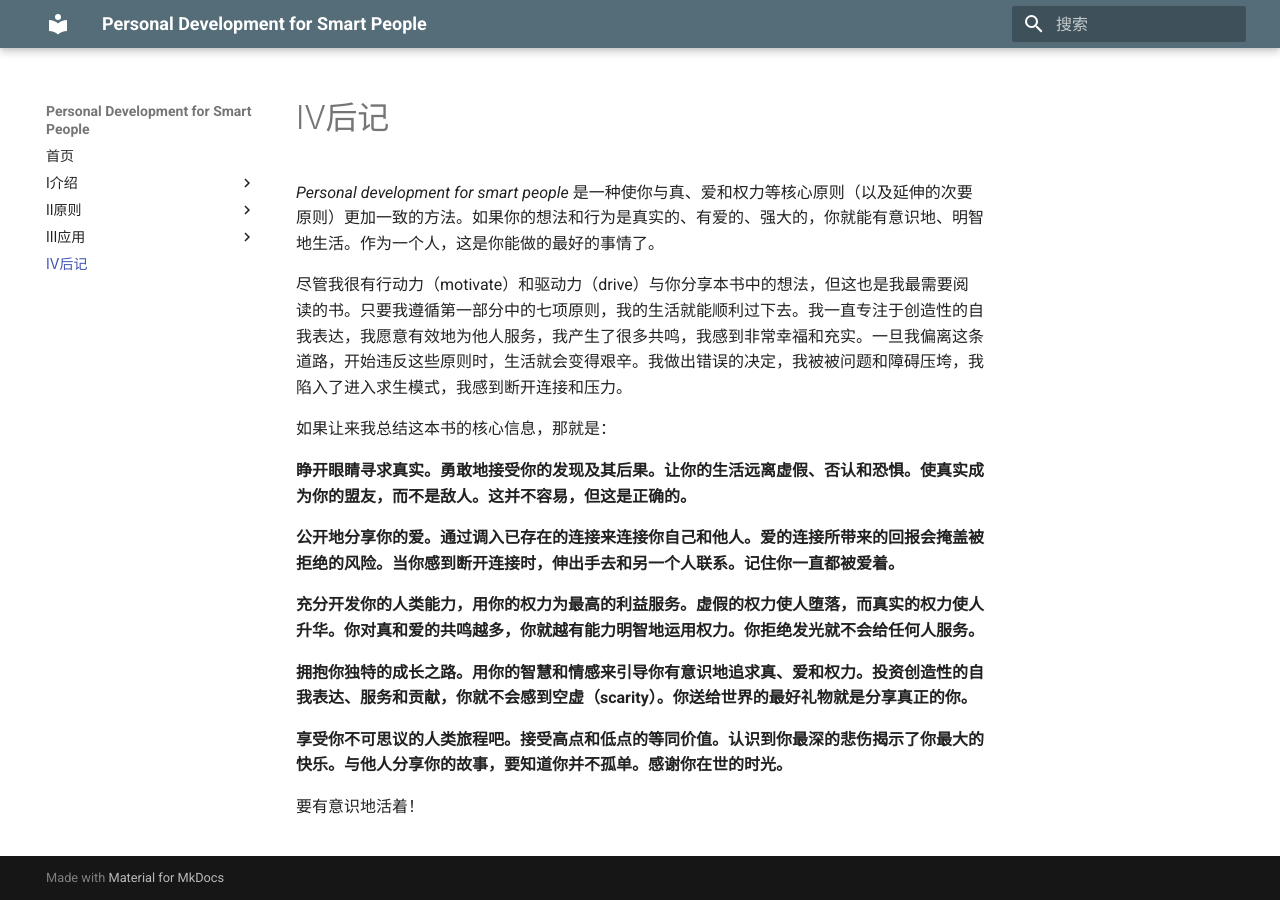
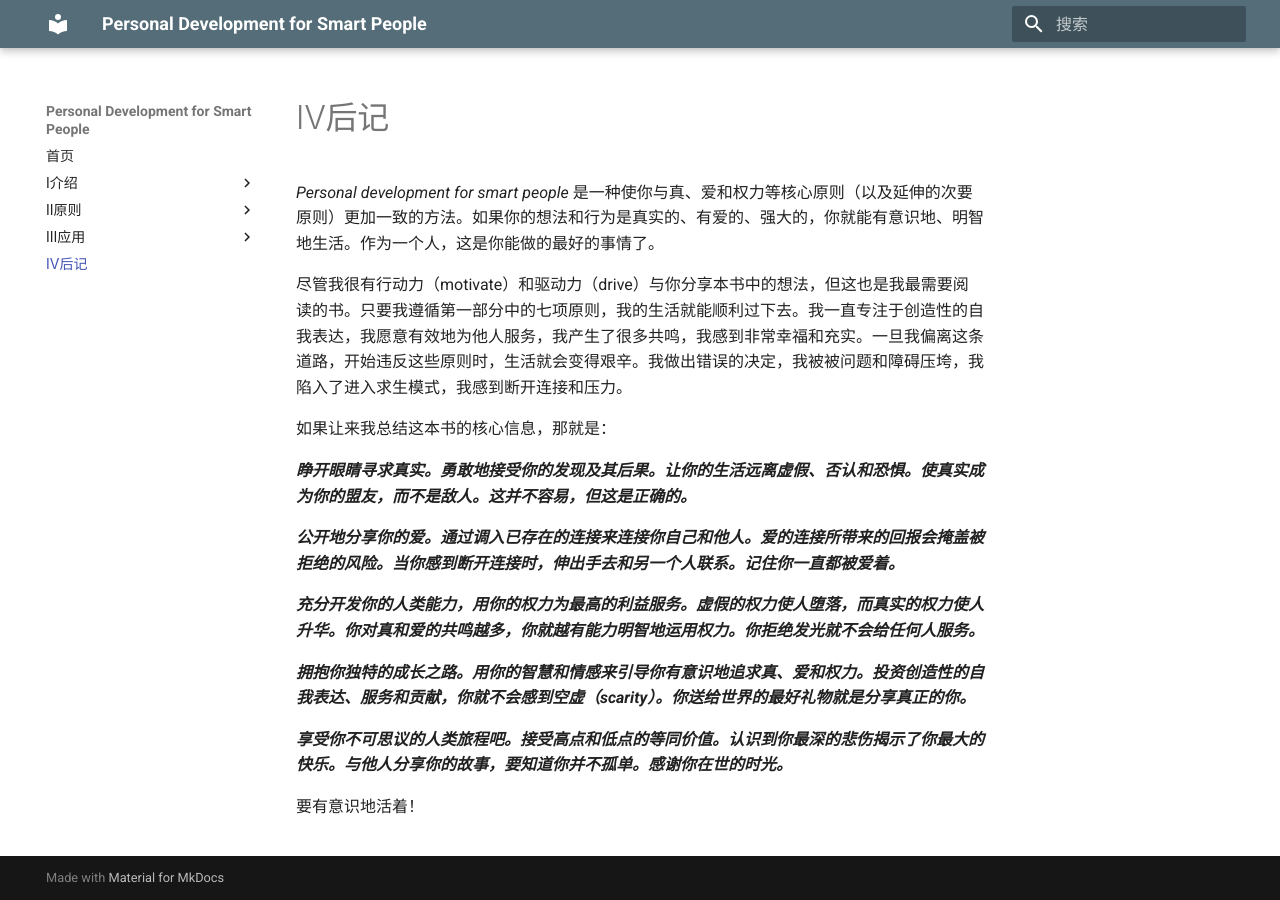
Before and after one commit to wtsnwei/pdsp, an MkDocs documentation site: the page built from docs/后记.md, in a window 1280 px wide. Built offline with MkDocs 1.6.1 and Material for MkDocs 9.7.7, drawn with Linux system fonts in a browser that asks for light colours.

Commit message:
修改样式

```diff
--- a/docs/后记.md
+++ b/docs/后记.md
@@ -4,14 +4,14 @@
 
 如果让来我总结这本书的核心信息，那就是：
 
-**睁开眼睛寻求真实。勇敢地接受你的发现及其后果。让你的生活远离虚假、否认和恐惧。使真实成为你的盟友，而不是敌人。这并不容易，但这是正确的。**
+***睁开眼睛寻求真实。勇敢地接受你的发现及其后果。让你的生活远离虚假、否认和恐惧。使真实成为你的盟友，而不是敌人。这并不容易，但这是正确的。***
 
-**公开地分享你的爱。通过调入已存在的连接来连接你自己和他人。爱的连接所带来的回报会掩盖被拒绝的风险。当你感到断开连接时，伸出手去和另一个人联系。记住你一直都被爱着。**
+***公开地分享你的爱。通过调入已存在的连接来连接你自己和他人。爱的连接所带来的回报会掩盖被拒绝的风险。当你感到断开连接时，伸出手去和另一个人联系。记住你一直都被爱着。***
 
-**充分开发你的人类能力，用你的权力为最高的利益服务。虚假的权力使人堕落，而真实的权力使人升华。你对真和爱的共鸣越多，你就越有能力明智地运用权力。你拒绝发光就不会给任何人服务。**
+***充分开发你的人类能力，用你的权力为最高的利益服务。虚假的权力使人堕落，而真实的权力使人升华。你对真和爱的共鸣越多，你就越有能力明智地运用权力。你拒绝发光就不会给任何人服务。***
 
-**拥抱你独特的成长之路。用你的智慧和情感来引导你有意识地追求真、爱和权力。投资创造性的自我表达、服务和贡献，你就不会感到空虚（scarity）。你送给世界的最好礼物就是分享真正的你。**
+***拥抱你独特的成长之路。用你的智慧和情感来引导你有意识地追求真、爱和权力。投资创造性的自我表达、服务和贡献，你就不会感到空虚（scarity）。你送给世界的最好礼物就是分享真正的你。***
 
-**享受你不可思议的人类旅程吧。接受高点和低点的等同价值。认识到你最深的悲伤揭示了你最大的快乐。与他人分享你的故事，要知道你并不孤单。感谢你在世的时光。**
+***享受你不可思议的人类旅程吧。接受高点和低点的等同价值。认识到你最深的悲伤揭示了你最大的快乐。与他人分享你的故事，要知道你并不孤单。感谢你在世的时光。***
 
 要有意识地活着！
```
